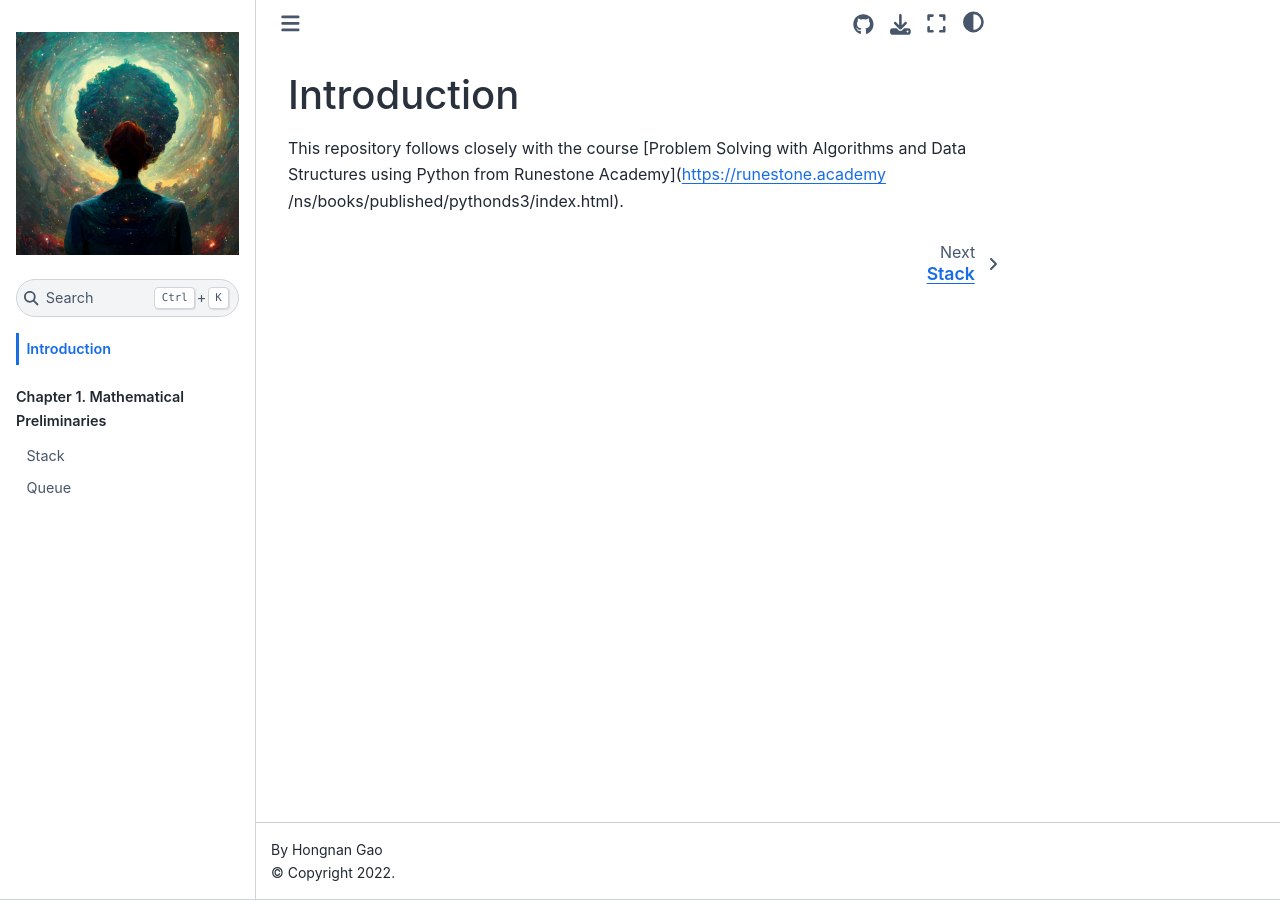
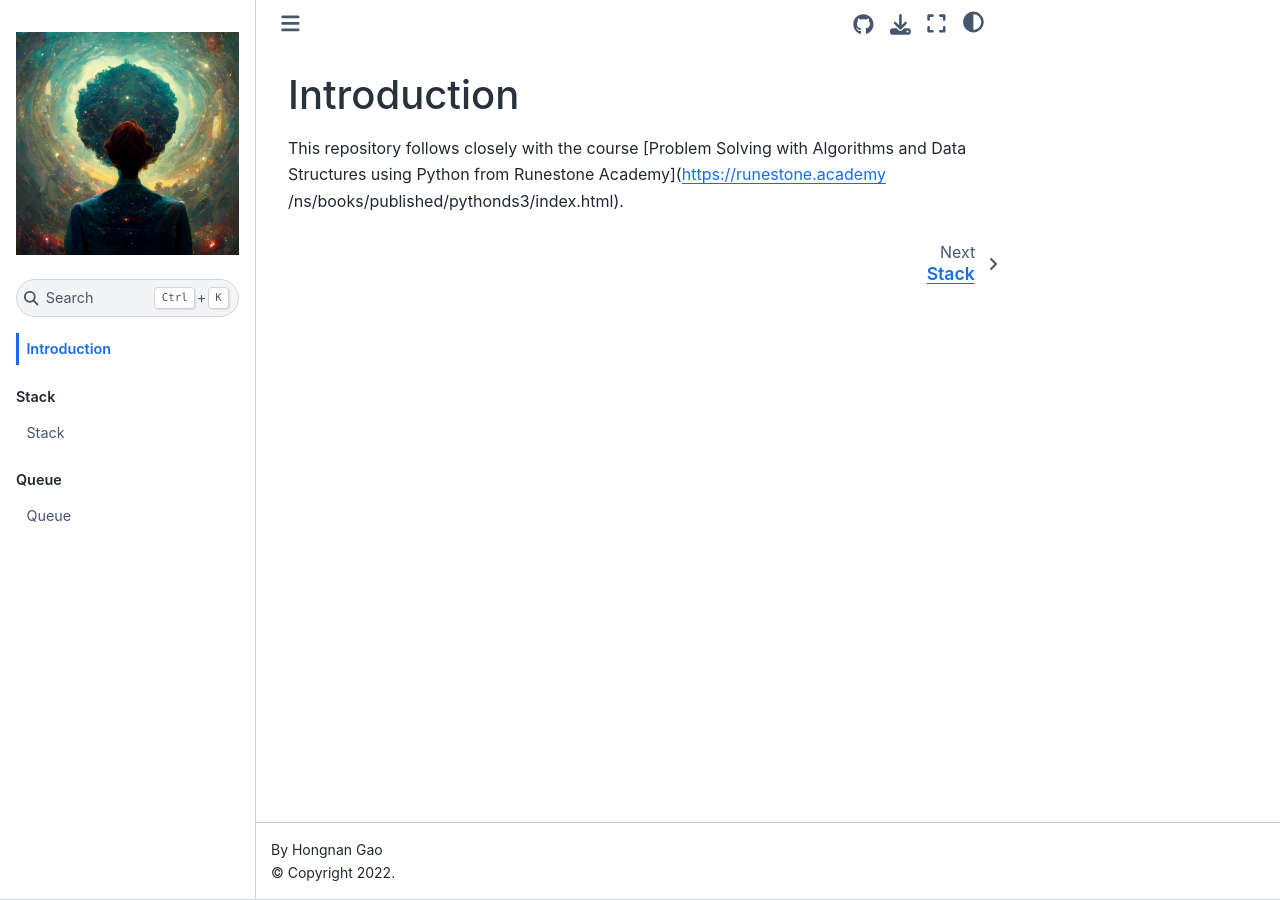
Before and after one commit to gao-hongnan/gaohn-dsa, a Jupyter Book: the page built from content/intro.md, in a window 1280 px wide. Built offline with Jupyter Book 1.0.4 settings and Sphinx 7.4.7 and the Sphinx Book theme 1.1.4, drawn with Linux system fonts in a browser that asks for light colours.

Commit message:
build: fix typo in chapter naming

```diff
--- a/content/_toc.yml
+++ b/content/_toc.yml
@@ -4,7 +4,9 @@
 format: jb-book
 root: intro.md
 parts:
-  - caption: Chapter 1. Mathematical Preliminaries
+  - caption: Stack
     chapters:
       - file: stack/Stack.ipynb
+  - caption: Queue
+    chapters:
       - file: queue/Queue.ipynb
```
